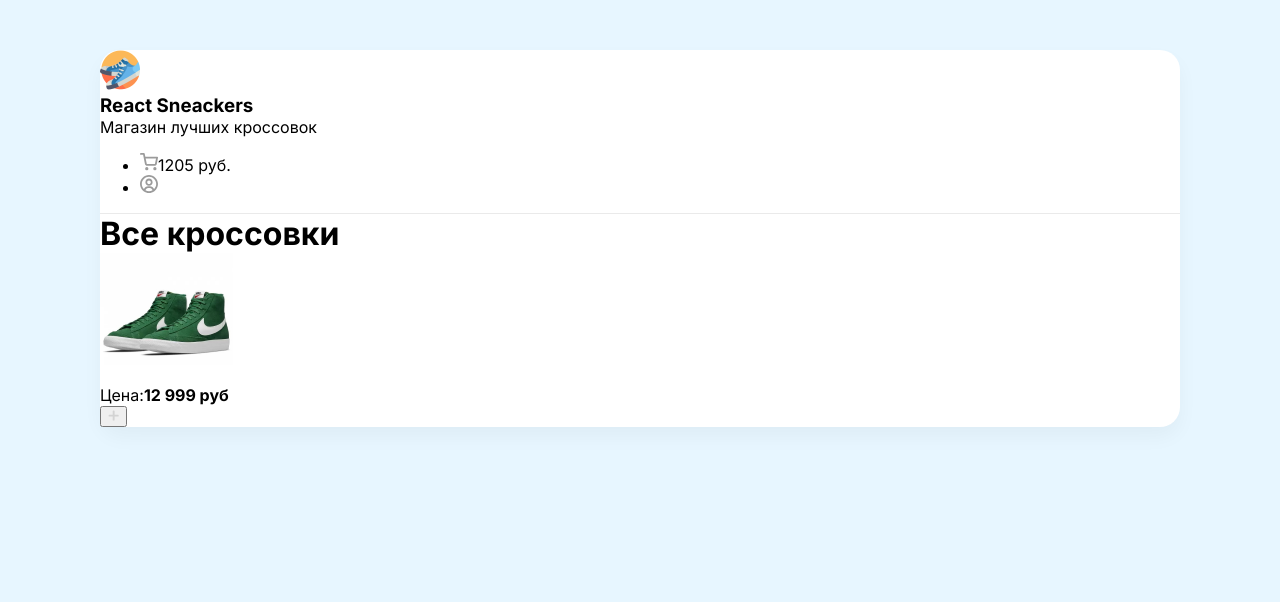
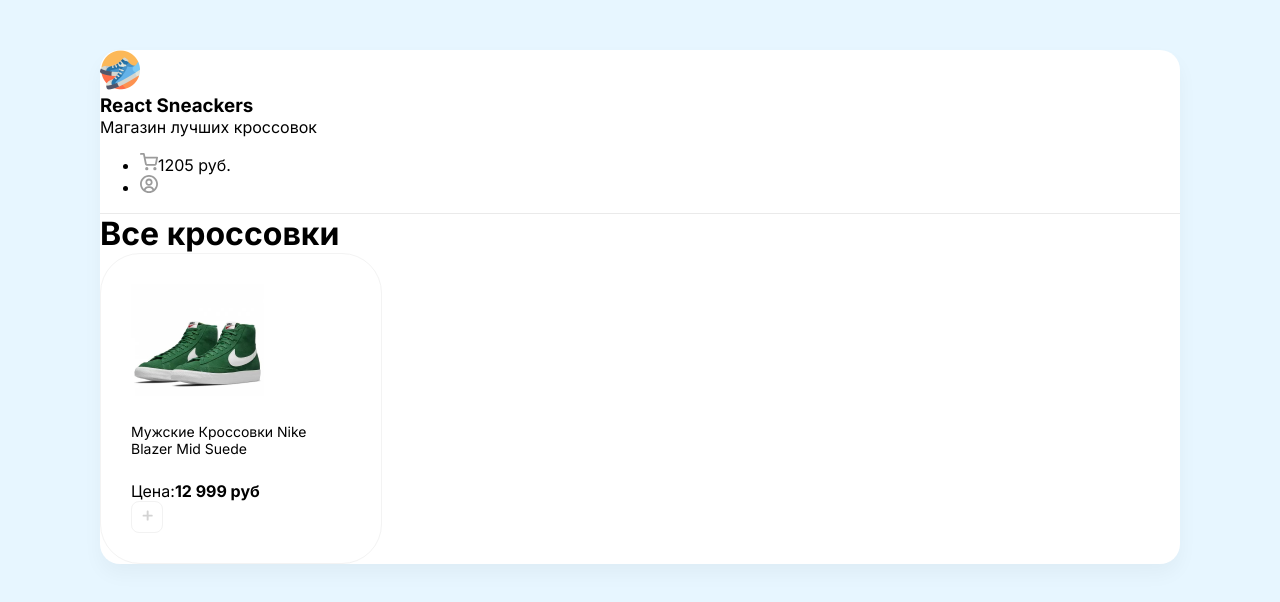
Before and after one commit to MikeSaburov/react-sneakers-shop, a React (Create React App) app: page / in a window 1280 px wide. Shown: the top 602 px of the page. Built offline with nearby package versions, Linux system fonts and the light colour scheme.

Commit message:
Сверстал карточку товара

```diff
--- a/src/App.js
+++ b/src/App.js
@@ -26,7 +26,7 @@
         </ul>
       </header>
       <div className="content p-40">
-        <h1>Все кроссовки</h1>
+        <h1 className="mb-40">Все кроссовки</h1>
         <div className="card">
           <img
             width={133}
@@ -34,13 +34,13 @@
             src="img/sneakers/1.jpg"
             alt="Кроссовки"
           />
-          <p></p>
-          <div>
-            <div>
+          <h5>Мужские Кроссовки Nike Blazer Mid Suede</h5>
+          <div className="d-flex justify-between align-center">
+            <div className="d-flex flex-column ">
               <span>Цена:</span>
               <b>12 999 руб</b>
             </div>
-            <button>
+            <button className="button">
               <img width={11} height={11} src="/img/plus.svg" alt="Добавить" />
             </button>
           </div>
--- a/src/index.scss
+++ b/src/index.scss
@@ -27,3 +27,25 @@
     margin: 0;
   }
 }
+
+.card {
+  border: 1px solid #f3f3f3;
+  border-radius: 40px;
+  padding: 30px;
+  width: 220px;
+
+  h5 {
+    font-weight: 400;
+    font-size: 14px;
+  }
+}
+
+.button {
+  box-sizing: border-box;
+  background: #ffffff;
+  border: 1px solid #f2f2f2;
+  border-radius: 8px;
+  width: 32px;
+  height: 32px;
+  cursor: pointer;
+}
```
